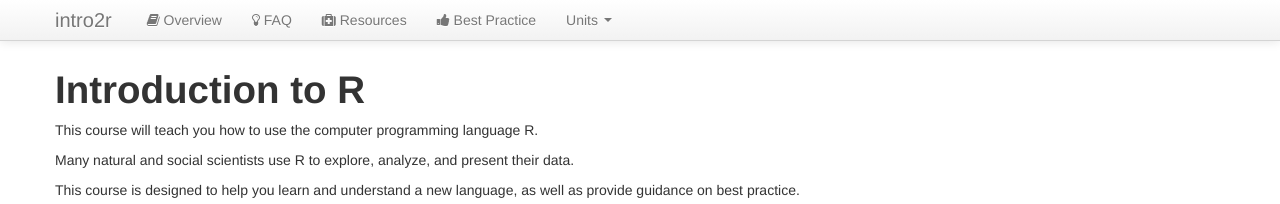
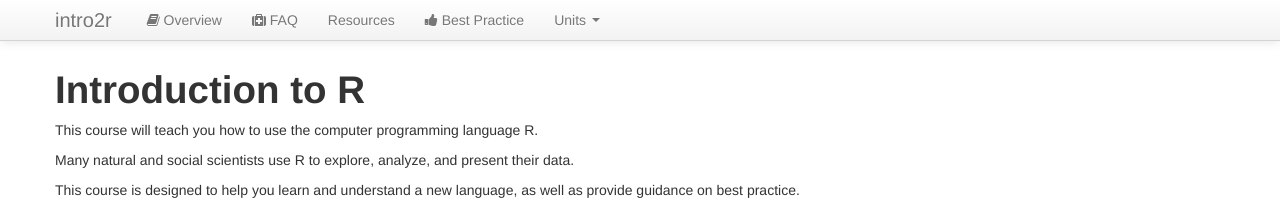
Before and after one commit to intro2r/intro2r, a Jekyll site: the page built from index.md, in a window 1280 px wide. Shown: the top 204 px of the page. Built offline with Jekyll 4.4.1, drawn with Linux system fonts in a browser that asks for light colours.

Commit message:
Update default.html

```diff
--- a/_layouts/default.html
+++ b/_layouts/default.html
@@ -49,8 +49,8 @@
           <div class="nav-collapse collapse">
             <ul class="nav">
               <li><a href="/overview.html"><i class="icon-book" ></i> Overview</a></li>
-              <li><a href="/faq.html"><i class="icon-lightbulb" ></i> FAQ</a></li>
-              <li><a href="/resources.html"><i class="icon-medkit" ></i> Resources</a></li>
+              <li><a href="/faq.html"><i class="icon-medkit" ></i> FAQ</a></li>
+              <li><a href="/resources.html"><i class="icon-info-circle" ></i> Resources</a></li>
               <li><a href="/best.html"><i class="icon-thumbs-up" ></i> Best Practice</a></li>
                     <li class="dropdown">
         <a class="dropdown-toggle" data-toggle="dropdown" href="#"> Units
```
